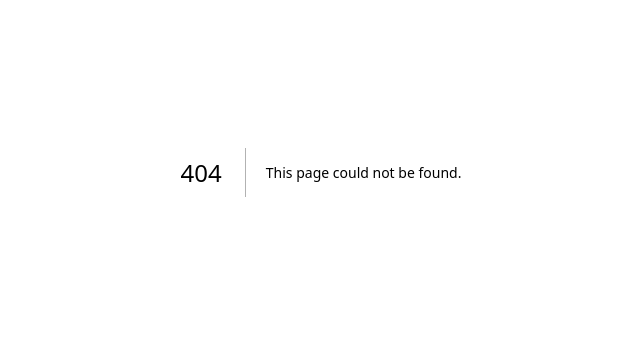
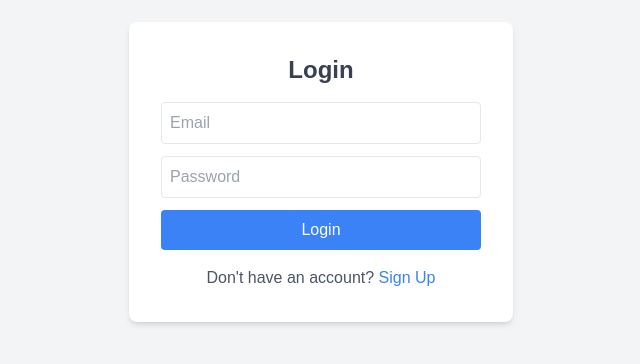
Before and after one commit to akhil1729/llm, a Next.js app in the folder frontend/: page /login in a window 1280 px wide. Before the commit this address had no page. Shown: the part 228-592 px from the top of the page, without its empty margins (319-959 px from the left). Built offline with nearby package versions, Linux system fonts and the light colour scheme.

Commit message:
updated routes for login/ signup pages and added homepage

```diff
--- /dev/null
+++ b/frontend/src/app/login/page.js
@@ -0,0 +1,68 @@
+"use client";
+
+import { useState } from "react";
+import { useRouter } from "next/navigation"; // Next.js routing
+import axios from "axios";
+
+const API_BASE_URL = process.env.NEXT_PUBLIC_API_BASE_URL || "http://127.0.0.1:8000";
+
+export default function Login() {
+    const router = useRouter(); // For redirecting after login
+    const [email, setEmail] = useState("");
+    const [password, setPassword] = useState("");
+    const [error, setError] = useState("");
+    const [loading, setLoading] = useState(false);
+
+    const handleSubmit = async (e) => {
+        e.preventDefault();
+        setError("");
+        setLoading(true);
+
+        try {
+            const res = await axios.post(`${API_BASE_URL}/auth/login`, { email, password });
+            alert("Login successful!");
+            localStorage.setItem("token", res.data.access_token); // Store token
+            router.push("/dashboard"); // Redirect to dashboard
+        } catch (error) {
+            setError("Invalid credentials. Try again.");
+        } finally {
+            setLoading(false);
+        }
+    };
+
+    return (
+        <div className="flex items-center justify-center min-h-screen bg-gray-100">
+            <div className="bg-white p-8 rounded-lg shadow-md w-96">
+                <h2 className="text-2xl font-bold text-center text-gray-700 mb-4">Login</h2>
+                {error && <p className="text-red-500 text-center">{error}</p>}
+                <form onSubmit={handleSubmit}>
+                    <input
+                        type="email"
+                        placeholder="Email"
+                        value={email}
+                        onChange={(e) => setEmail(e.target.value)}
+                        className="w-full p-2 mb-3 border rounded"
+                        required
+                    />
+                    <input
+                        type="password"
+                        placeholder="Password"
+                        value={password}
+                        onChange={(e) => setPassword(e.target.value)}
+                        className="w-full p-2 mb-3 border rounded"
+                        required
+                    />
+                    <button
+                        type="submit"
+                        className="w-full bg-blue-500 text-white py-2 rounded hover:bg-blue-600 transition"
+                    >
+                        {loading ? "Logging in..." : "Login"}
+                    </button>
+                </form>
+                <p className="text-center text-gray-600 mt-4">
+                    Don't have an account? <a href="/signup" className="text-blue-500">Sign Up</a>
+                </p>
+            </div>
+        </div>
+    );
+}
--- a/frontend/src/app/page.js
+++ b/frontend/src/app/page.js
@@ -1,8 +1,7 @@
 "use client";
+import { useEffect, useState } from "react";
+import Link from "next/link";
 
-import { useEffect, useState } from "react";
-
-/*const API_BASE_URL = process.env.NEXT_PUBLIC_API_BASE_URL || "http://127.0.0.1:8000";*/
 const API_BASE_URL = "http://127.0.0.1:8000";
 
 export default function Home() {
@@ -29,9 +28,22 @@
   }, []);
 
   return (
-    <div style={{ textAlign: "center", marginTop: "50px" }}>
-      <h1>FastAPI Response:</h1>
-      <p>{message}</p>
+    <div className="flex flex-col items-center justify-center min-h-screen bg-gray-100">
+      <div className="bg-white p-8 rounded-lg shadow-md w-96 text-center">
+        <h1 className="text-2xl font-bold text-gray-700 mb-4">WELCOME TO LLMs</h1>
+        <p className="text-gray-600 mb-6">{message}</p>
+
+        <p className="text-lg font-semibold mb-4">Join us today:</p>
+
+        <div className="flex flex-col space-y-4">
+          <Link href="/signup">
+            <button className="w-full bg-blue-500 text-white py-2 rounded hover:bg-blue-600 transition">Sign Up</button>
+          </Link>
+          <Link href="/login">
+            <button className="w-full bg-green-500 text-white py-2 rounded hover:bg-green-600 transition">Login</button>
+          </Link>
+        </div>
+      </div>
     </div>
   );
 }
--- a/frontend/src/app/pages/login.js
+++ /dev/null
@@ -1,38 +0,0 @@
-import { useState } from "react";
-import axios from "axios";
-
-const API_BASE_URL = process.env.NEXT_PUBLIC_API_BASE_URL;  // Use environment variable
-
-export default function Login() {
-    const [email, setEmail] = useState("");
-    const [password, setPassword] = useState("");
-
-    const handleSubmit = async (e) => {
-        e.preventDefault();
-
-        try {
-            const res = await axios({
-                method: "POST",  // ✅ Force method to POST
-                url: `${API_BASE_URL}/auth/login`,
-                data: { email, password },
-                headers: { "Content-Type": "application/json" }
-            });
-
-            alert("Login successful! Token: " + res.data.access_token);
-        } catch (error) {
-            alert("Invalid credentials");
-        }
-    };
-
-
-    return (
-        <div>
-            <h2>Login</h2>
-            <form onSubmit={handleSubmit}>
-                <input type="email" placeholder="Email" value={email} onChange={(e) => setEmail(e.target.value)} required />
-                <input type="password" placeholder="Password" value={password} onChange={(e) => setPassword(e.target.value)} required />
-                <button type="submit">Login</button>
-            </form>
-        </div>
-    );
-}
```
